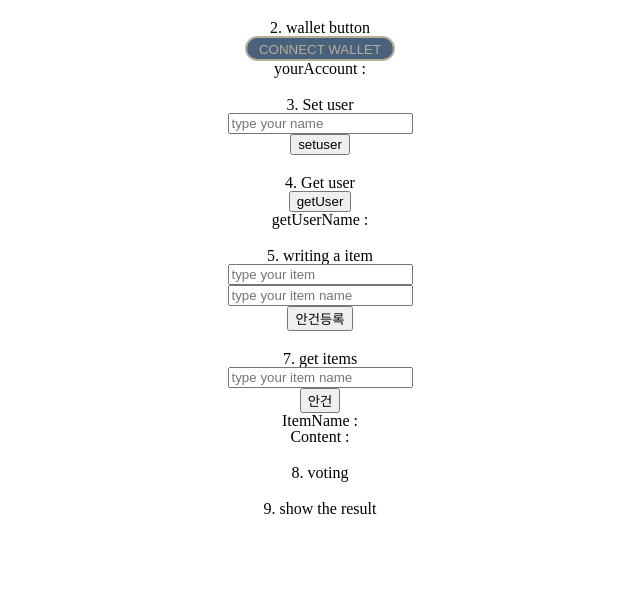
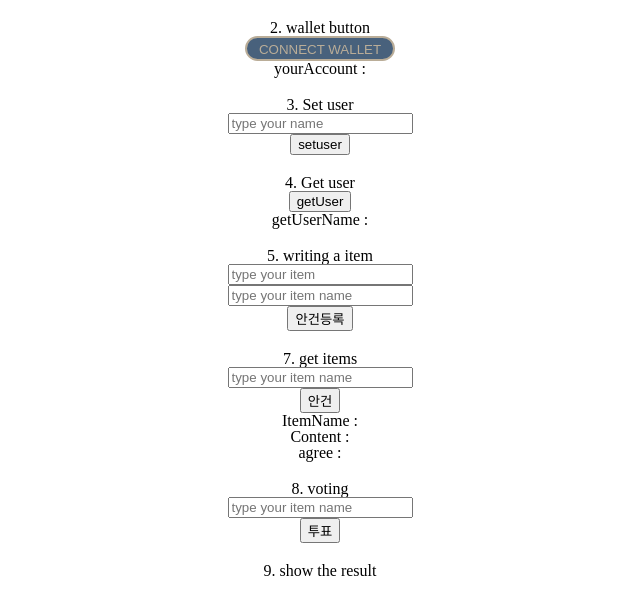
Before and after one commit to azerclion/dao-voting3, a React (Create React App) app: page / in a window 1280 px wide. Shown: the top 614 px of the page, without its empty margins (320-960 px from the left). Built offline with nearby package versions, Linux system fonts and the light colour scheme.

Commit message:
add 1. vote function

```diff
--- a/src/App.js
+++ b/src/App.js
@@ -43,6 +43,7 @@ function App() {
   const [inputItem, setInputItem] = useState("");
   const [searchItemName, setSearchItemName] = useState();
   const [getPollItem, setGetPollItem] = useState("");
+  const [itemNameForVote, setitemNameForVote] = useState("");
 
   async function walletHandler() {
     try {
@@ -86,14 +87,8 @@ function App() {
       });
   };
   const getUser = async () => {
-    await contract.methods
-      .getUser()
-      .call()
-      .then((userInfo) => {
-        setLoading(false);
-        setGetUserName(userInfo[0]);
-        console.log(userInfo);
-      });
+    const data = await contract.methods.getUser().call();
+    console.log(data);
   };
   const registerItem = async (name, content) => {
     await contract.methods
@@ -111,6 +106,14 @@ function App() {
         setLoading(false);
         setGetPollItem(ItemName);
         console.log(ItemName);
+      });
+  };
+  const vote = async (name) => {
+    await contract.methods
+      .vote(name, true)
+      .send({ from: userAccount })
+      .then(() => {
+        setLoading(false);
       });
   };
 
@@ -187,7 +190,23 @@ function App() {
       </button>
       <div>ItemName : {getPollItem.title}</div>
       <div>Content : {getPollItem.contents}</div>
+      <div>agree : {getPollItem.agree}</div>
       <TodoList>8. voting</TodoList>
+      <input
+        onChange={(e) => {
+          setitemNameForVote(e.currentTarget.value);
+        }}
+        placeholder="type your item name"
+      ></input>
+      <button
+        onClick={() => {
+          vote(itemNameForVote);
+          setLoading(true);
+        }}
+      >
+        투표
+      </button>
+
       <TodoList>9. show the result</TodoList>
     </Container>
   );
```
